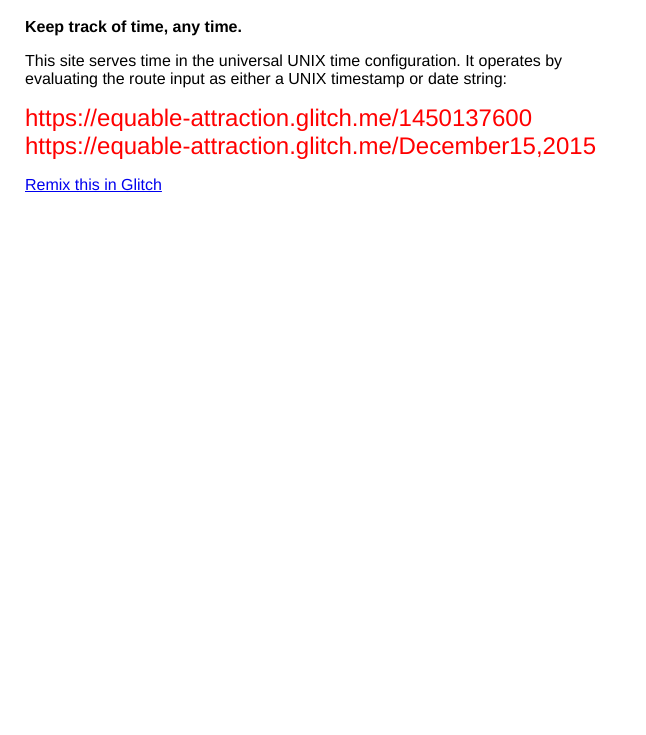
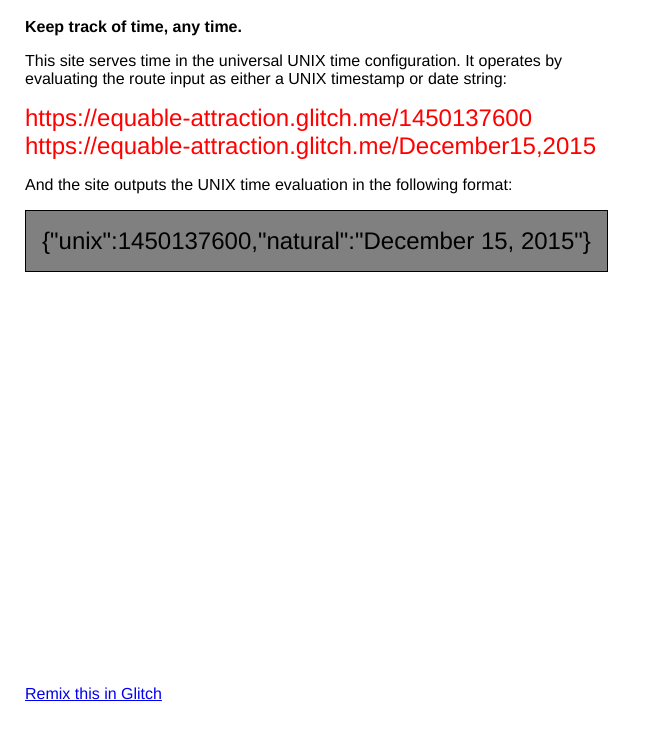
Before and after one commit to Progoogler/glitch, a website: page views/index.html in a window 1280 px wide. Shown: the part 65-800 px from the top of the page, without its empty margins (0-646 px from the left). Drawn offline with nearby package versions, Linux system fonts and the light colour scheme.

Commit message:
🐓🐡 Updated with Glitch

```diff
--- a/public/style.css
+++ b/public/style.css
@@ -26,7 +26,24 @@
   max-width: 600px;
 }
 
+footer {
+  position: absolute;
+  bottom: 2em;
+}
+
 .http-example {
   font-size: 1.5em;
   color: red;
 }
+
+.result-container {
+  padding: 1em;
+  display: inline-block;
+  border: 1px solid black;
+  background-color: grey;
+}
+
+.result-example {
+  font-size: 1.5em;
+
+}
--- a/views/index.html
+++ b/views/index.html
@@ -33,9 +33,11 @@
       <br>
       <span class="http-example">https://equable-attraction.glitch.me/December15,2015</span>
 
-      <p>
+      <p>And the site outputs the UNIX time evaluation in the following format:</p>
 
-      </p>
+      <div class="result-container">
+        <span class="result-example">{"unix":1450137600,"natural":"December 15, 2015"}</span>
+      </div>
 
     </main>
 
```
